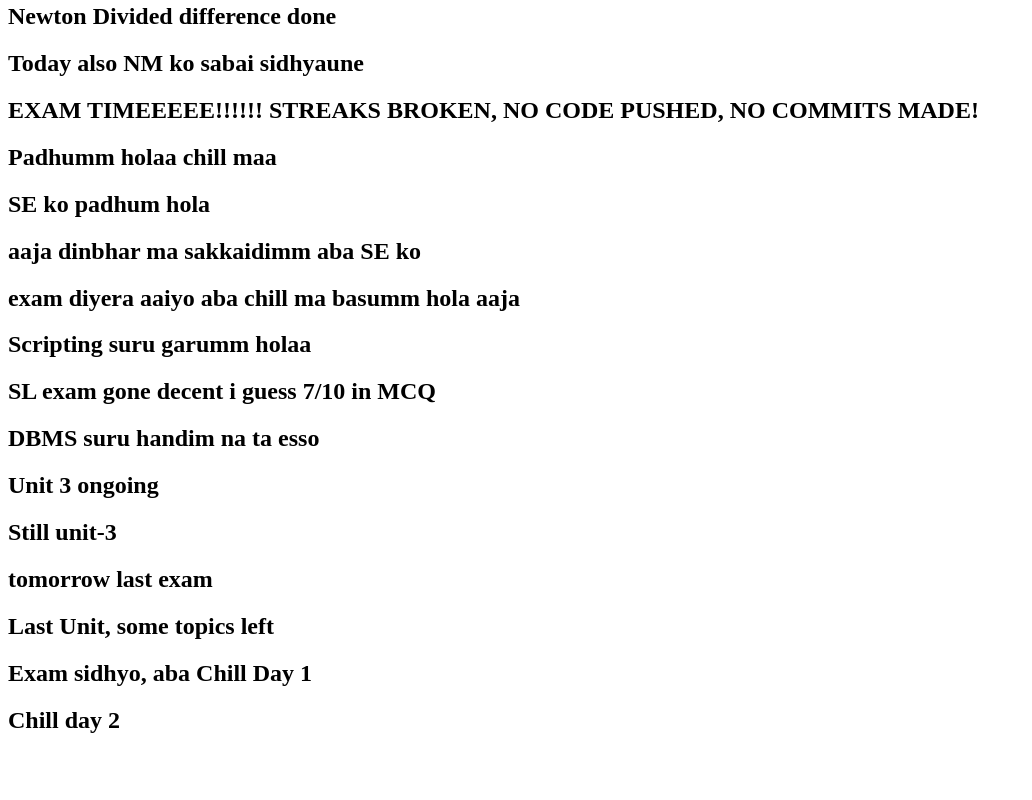
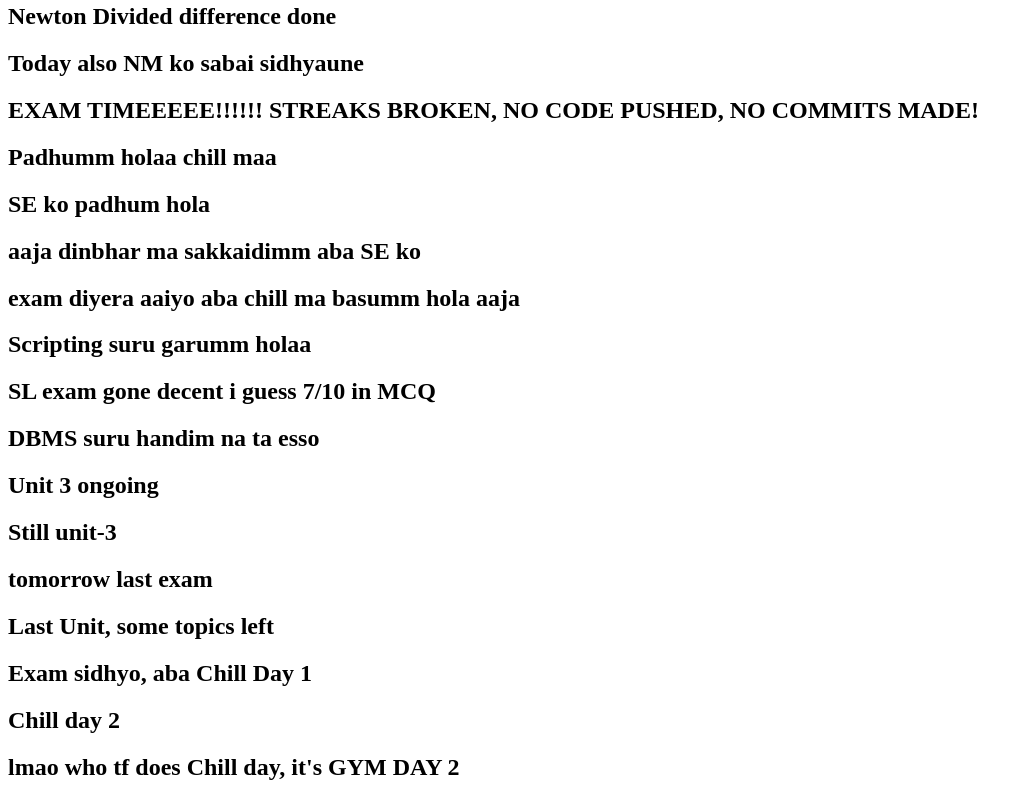
Before and after one commit to iamAkuma/procrastination, a plain HTML site: page index.html in a window 1280 px wide. Shown: the part 4424-5224 px from the top of the page, without its empty margins (0-1032 px from the left). Before the commit the page ends 5178 px from the top, so only its background shows below. Drawn offline with Linux system fonts and the light colour scheme.

Commit message:
Update index.html

```diff
--- a/index.html
+++ b/index.html
@@ -107,3 +107,4 @@ aba ekchoti ramrarii garna parcha euta aba ek dui din break liyere</h2>
 <h2>Last Unit, some topics left</h2>
 <h2>Exam sidhyo, aba Chill Day 1</h2>
 <h2>Chill day 2</h2>
+<h2>lmao who tf does Chill day, it's GYM DAY 2</h2>
```
